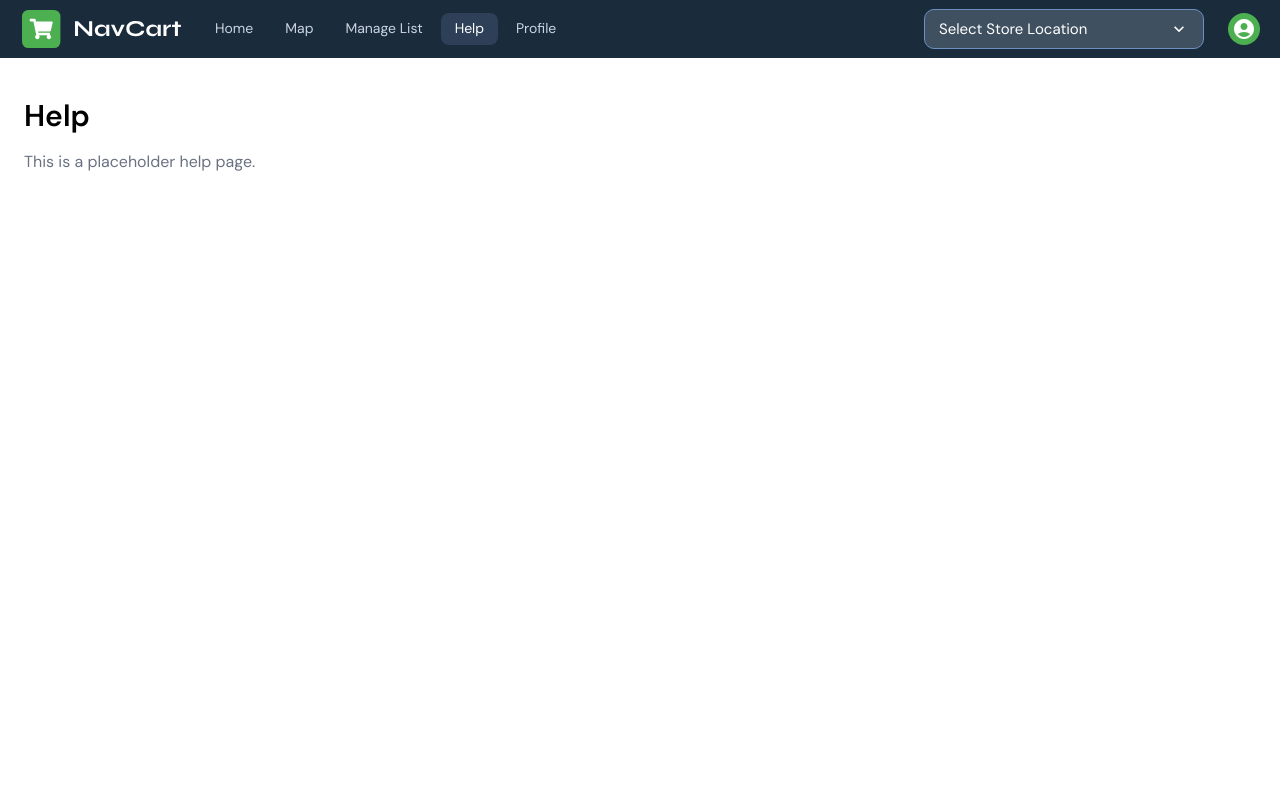
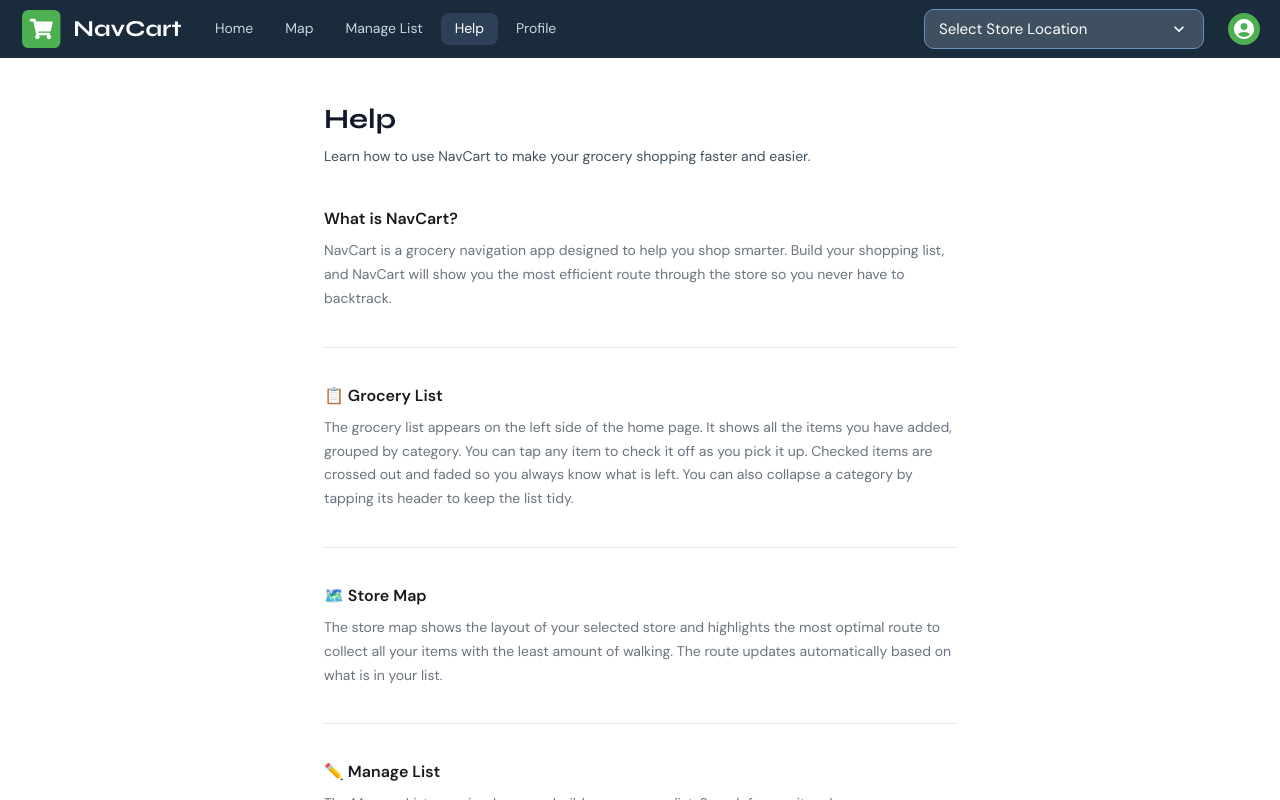
Before and after one commit to nathankhoury/navcart, a Next.js app: page /help in a window 1280 px wide. Built offline with nearby package versions, Linux system fonts and the light colour scheme.

Commit message:
add information to the Help page

```diff
--- /dev/null
+++ b/app/css/help.css
@@ -0,0 +1,74 @@
+/* ---------- Help page ---------- */
+
+.help-wrapper {
+    display: flex;
+    flex-direction: column;
+    height: 100vh;
+    background: #ffffff;
+    color: #111827;
+    overflow: hidden;
+}
+
+.help-main {
+    flex: 1;
+    overflow-y: auto;
+}
+
+.help-container {
+    max-width: 680px;
+    margin: 0 auto;
+    padding: 40px 24px;
+}
+
+/* ---------- Header ---------- */
+.help-title {
+    font-family: var(--font-syne);
+    font-size: 28px;
+    font-weight: 700;
+    margin: 0 0 6px;
+}
+
+.help-subtitle {
+    font-size: 14px;
+    color: #3F5060;
+    margin: 0 0 40px;
+}
+
+/* ---------- Sections ---------- */
+.help-section {
+    margin-bottom: 36px;
+}
+
+.help-section-title {
+    font-size: 16px;
+    font-weight: 600;
+    margin: 0 0 8px;
+    color: #1a1a1a;
+}
+
+.help-section-text {
+    font-size: 14px;
+    color: #6b7280;
+    line-height: 1.7;
+    margin: 0;
+}
+
+.help-divider {
+    border: none;
+    border-top: 1px solid #e5e7eb;
+    margin-bottom: 36px;
+}
+
+/* ---------- Scrollbar ---------- */
+.help-main::-webkit-scrollbar {
+    width: 5px;
+}
+
+.help-main::-webkit-scrollbar-thumb {
+    background: #d1d5db;
+    border-radius: 999px;
+}
+
+.help-main::-webkit-scrollbar-track {
+    background: transparent;
+}
--- a/app/help/page.tsx
+++ b/app/help/page.tsx
@@ -1,12 +1,100 @@
 import TopBar from "../topbar";
+import "../css/help.css";
+
+/*
+    Description:
+    Help page that explains what NavCart is and how to use its main features.
+
+    Contributors for this file:
+    Camila Salinas (last modified: 3/22/2026)
+*/
 
 export default function Help() {
     return (
-        <div className="flex flex-col h-screen bg-white text-black overflow-hidden">
+        <div className="help-wrapper">
             <TopBar />
-            <main className="flex-1 overflow-y-auto px-6 py-10">
-                <h1 className="text-3xl font-bold mb-4">Help</h1>
-                <p className="text-gray-500">This is a placeholder help page.</p>
+            <main className="help-main">
+                <div className="help-container">
+
+                    {/* Header */}
+                    <h1 className="help-title">Help</h1>
+                    <p className="help-subtitle">
+                        Learn how to use NavCart to make your grocery shopping faster and easier.
+                    </p>
+
+                    {/* What is NavCart */}
+                    <section className="help-section">
+                        <h2 className="help-section-title">What is NavCart?</h2>
+                        <p className="help-section-text">
+                            NavCart is a grocery navigation app designed to help you shop smarter.
+                            Build your shopping list, and NavCart will show you the most efficient
+                            route through the store so you never have to backtrack.
+                        </p>
+                    </section>
+
+                    <hr className="help-divider" />
+
+                    {/* Grocery List */}
+                    <section className="help-section">
+                        <h2 className="help-section-title">📋 Grocery List</h2>
+                        <p className="help-section-text">
+                            The grocery list appears on the left side of the home page.
+                            It shows all the items you have added, grouped by category.
+                            You can tap any item to check it off as you pick it up.
+                            Checked items are crossed out and faded so you always know what is left.
+                            You can also collapse a category by tapping its header to keep the list tidy.
+                        </p>
+                    </section>
+
+                    <hr className="help-divider" />
+
+                    {/* Store Map */}
+                    <section className="help-section">
+                        <h2 className="help-section-title">🗺️ Store Map</h2>
+                        <p className="help-section-text">
+                            The store map shows the layout of your selected store and highlights
+                            the most optimal route to collect all your items with the least amount
+                            of walking. The route updates automatically based on what is in your list.
+                        </p>
+                    </section>
+
+                    <hr className="help-divider" />
+
+                    {/* Manage List */}
+                    <section className="help-section">
+                        <h2 className="help-section-title">✏️ Manage List</h2>
+                        <p className="help-section-text">
+                            The Manage List page is where you build your grocery list.
+                            Search for any item by name or category, then click it to add it to your list.
+                            You can also remove individual items by clicking them in your list,
+                            or use the buttons at the top to save your list for later, load a
+                            previously saved list, or clear everything and start fresh.
+                        </p>
+                    </section>
+
+                    <hr className="help-divider" />
+
+                    {/* Profile */}
+                    <section className="help-section">
+                        <h2 className="help-section-title">👤 Profile & Settings</h2>
+                        <p className="help-section-text">
+                            The Profile page lets you manage your account and customize your experience.
+                        </p>
+                    </section>
+
+                    <hr className="help-divider" />
+
+                    {/* Store Location */}
+                    <section className="help-section">
+                        <h2 className="help-section-title">📍 Store Location</h2>
+                        <p className="help-section-text">
+                            Use the dropdown in the top navigation bar to select your store location.
+                            Aisle information and the store map are specific to each location,
+                            so make sure to select the right store before you start shopping.
+                        </p>
+                    </section>
+
+                </div>
             </main>
         </div>
     );
--- a/app/map/page.tsx
+++ /dev/null
@@ -1,13 +0,0 @@
-import TopBar from "../topbar";
-
-export default function Help() {
-    return (
-        <div className="flex flex-col h-screen bg-white text-black overflow-hidden">
-            <TopBar />
-            <main className="flex-1 overflow-y-auto px-6 py-10">
-                <h1 className="text-3xl font-bold mb-4">Map</h1>
-                <p className="text-gray-500">This is a placeholder map page, it will be used as a separate tab to display the map when the screen is too small on the home page.</p>
-            </main>
-        </div>
-    );
-}
```
